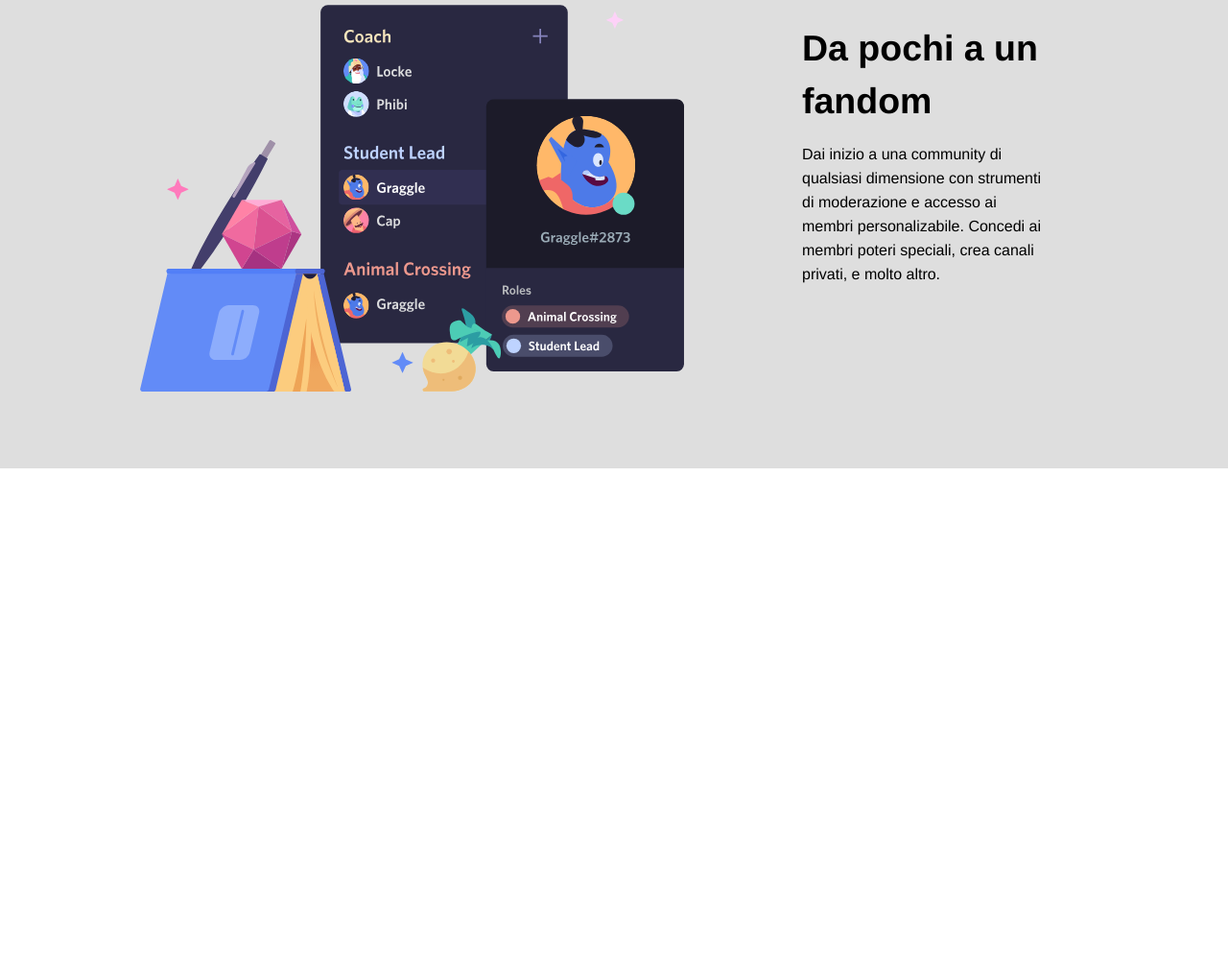
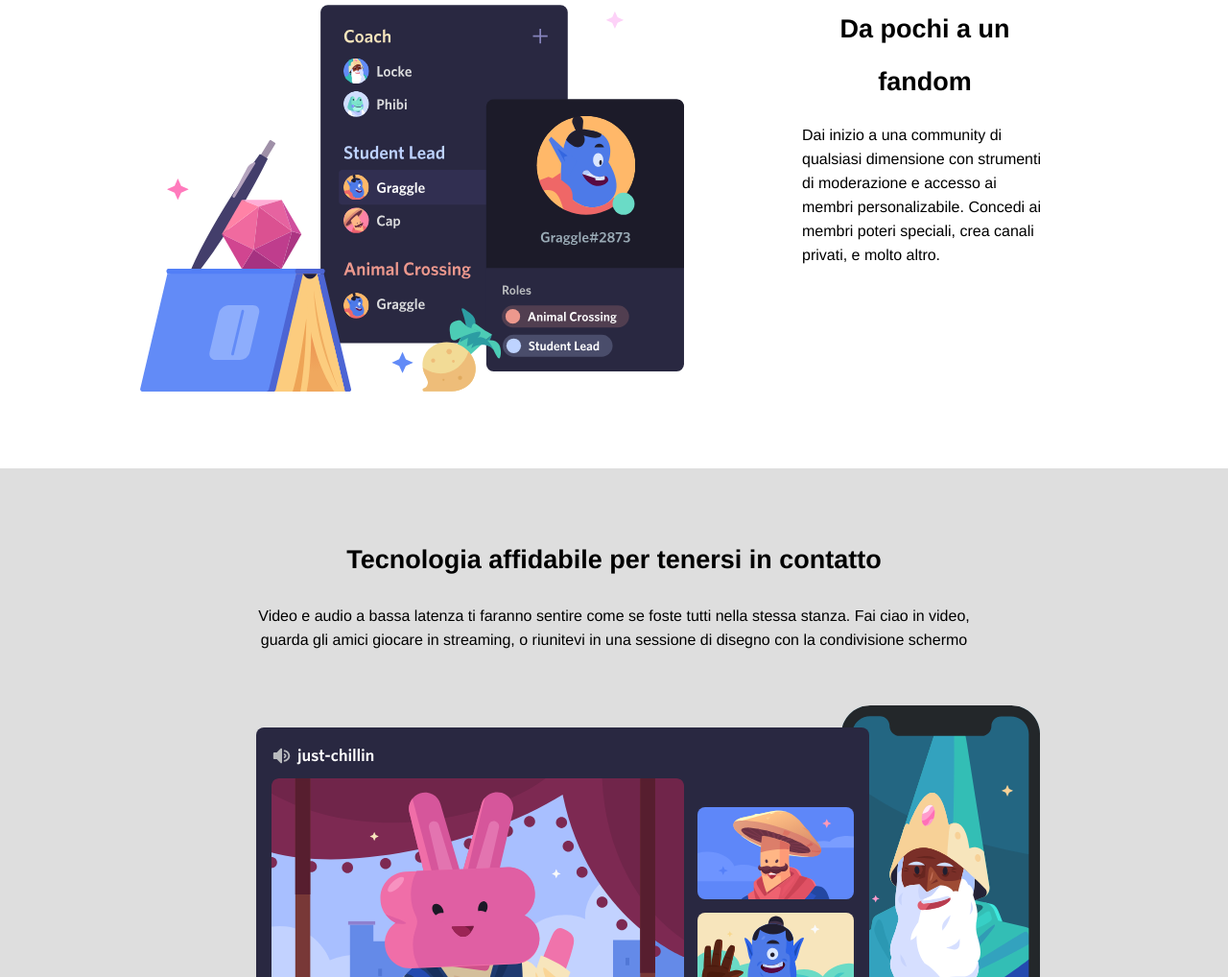
Before and after one commit to MatteoRossi01/htmlcss-discord, a plain HTML site: page index.html in a window 1280 px wide. Shown: the part 1782-2800 px from the top of the page at 96% size. Before the commit the page ends 2270 px from the top, so only its background shows below. Drawn offline with Linux system fonts and the light colour scheme.

Commit message:
Aggiunta ultima sezione

```diff
--- a/index.html
+++ b/index.html
@@ -63,7 +63,7 @@
     <main>
 
         <!-- Sezione 1 -->
-        <div class="sezione-white">
+        <div class="section-white">
             <div class="content">
 
                 <section class="content-img-white">
@@ -81,7 +81,7 @@
         <!-- Sezione 1 -->
 
         <!-- Sezione 2 -->
-        <div class="sezione-gray">
+        <div class="section-gray">
             <div class="content">
 
                 <section class="content-img-gray">
@@ -99,7 +99,7 @@
         <!-- Sezione 2 -->
 
         <!-- Sezione 3 -->
-        <div class="sezione-gray">
+        <div class="section-white">
             <div class="content">
 
                 <section class="content-img-white">
@@ -118,7 +118,27 @@
         <!-- Sezione 3 -->
 
         <!-- Sezione 4 -->
-        <div class="sezione-finale">
+        <div class="last-section">
+            <div class="last-row">
+
+                <div id="last-title">
+                    <h2>Tecnologia affidabile per tenersi in contatto</h2>
+                </div>
+                <div class="last-text-1">
+                    <p>Video e audio a bassa latenza ti faranno sentire come se foste tutti nella stessa stanza. Fai ciao in video, guarda gli amici giocare in streaming, o riunitevi in una sessione di disegno con la condivisione schermo</p>
+                </div>
+                <div class="last-img">
+                    <img src="img/item4-big.svg" alt="">
+                </div>
+                <div class="img-2">
+                    <img src="img/stars.svg" alt="">
+                </div>
+                <h2>Pronto a iniziare la tua avventura?</h2>
+                <a class="btn-big-2" href="#">
+                    <i class="fas fa-arrow-down"></i>Scarica per Mac
+                </a>
+
+            </div>
 
         </div>
         <!-- Sezione 4 -->
--- a/style.css
+++ b/style.css
@@ -102,7 +102,7 @@ html {
     margin-top: 30px;
 }
 
-.jumbotron .banner .btn-big {
+ .btn-big {
     border: 0px solid;
     border-radius: 40px;
     font-size: 14px;
@@ -127,13 +127,13 @@ html {
 /* jumbotron */
 
 /* Gestione Sezioni */
-.sezione-white {
+.section-white {
     width: 100%;
     height: 600px;
     background-color: #fff;
 }
 
-.sezione-gray {
+.section-gray {
     width: 100%;
     height: 600px;
     background-color: #dedede;
@@ -202,6 +202,64 @@ html {
 /* Gestione sezioni grigie */
 
 /* Gestione sezione finale */
+.last-section {
+    width: 100%;
+    height: 1000px;
+    background-color: #dedede;
+}
+
+.last-section .last-row {
+    display: block;
+    margin: auto;
+    width: 60%;
+    height: 1000px;
+}
+
+.last-row #last-title {
+    text-align: center;
+    font-size: 25px;
+    padding-top: 100px;
+}
+
+.last-row .last-text-1{
+    text-align: center;
+    font-size: 16px;
+    margin-top: 30px;
+    line-height: 25px;
+}
+
+.last-row .last-img {
+    display: block;
+    position: absolute;
+    left: 240px;
+}
+
+.last-row .img-2 {
+    text-align: center;
+    vertical-align: middle;
+    margin-top: 560px;
+}
+
+h2 {
+    text-align: center;
+    vertical-align: middle;
+    font-size: 27px;
+    margin-top: -20px;
+}
+
+ .btn-big-2 {
+    display: inline-block;
+    text-align: center;
+    margin-top: 50px;
+    margin-left: 40%;
+    background-color: #b8a8cd;
+    color: #fff;
+    border: 0px solid;
+    border-radius: 40px;
+    font-size: 14px;
+    text-decoration: none;
+    padding: 12px 18px;
+}
 
 
 /* Gestione sezione finale */
```
